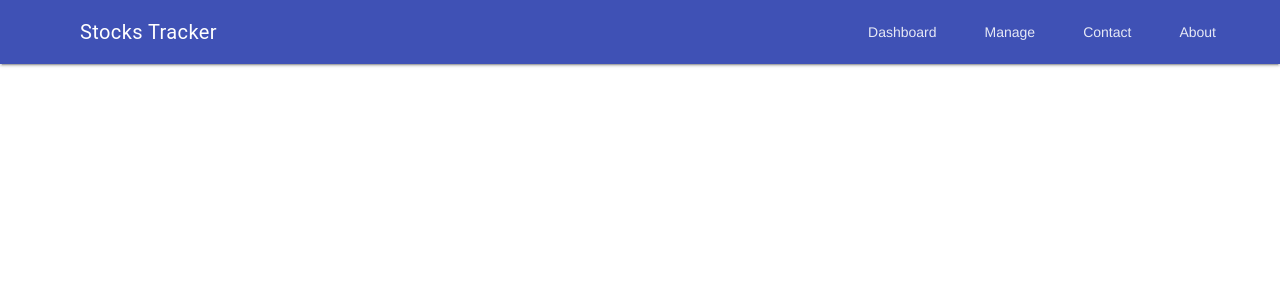
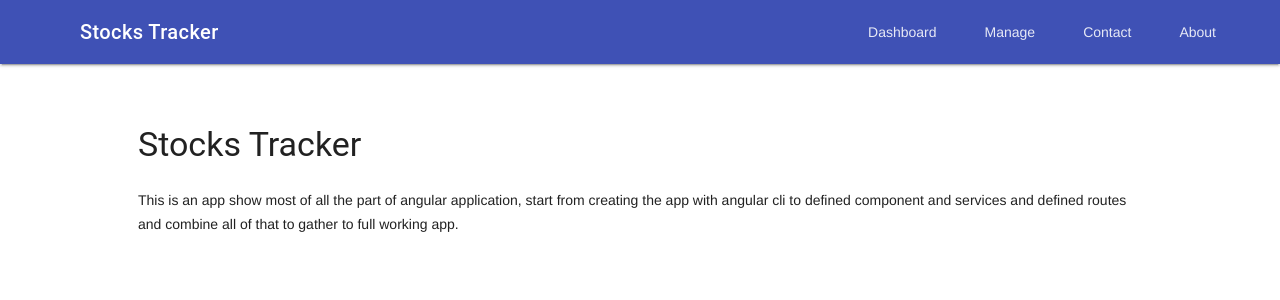
Before and after one commit to malbarmavi/stocks-tracker, an Angular app: page /About in a window 1280 px wide. Before the commit this address led to /. Shown: the top 300 px of the page. Built offline with nearby package versions, Linux system fonts and the light colour scheme.

Commit message:
Add about component

```diff
--- a/src/app/app.component.css
+++ b/src/app/app.component.css
@@ -4,3 +4,8 @@
   background: #283593;
   transition: all 0.2s ease-in-out;
 }
+
+.title{
+  text-decoration: none;
+  color: #fff;
+}
--- a/src/app/app.component.html
+++ b/src/app/app.component.html
@@ -1,13 +1,15 @@
 <div class="mdl-layout mdl-js-layout mdl-layout--fixed-header">
   <header class="mdl-layout__header">
     <div class="mdl-layout__header-row">
-      <span class="mdl-layout-title mdl-layout--large-screen-only">Stocks Tracker</span>
+      <span class="mdl-layout-title mdl-layout--large-screen-only">
+         <a class="title" [routerLink]="['/Dashboard']" >Stocks Tracker</a>
+      </span>
       <div class="mdl-layout-spacer"></div>
       <nav class="mdl-navigation ">
-        <a class="mdl-navigation__link" [routerLink]="['/Dashboard']" >Dashboard</a>
+        <a class="mdl-navigation__link" [routerLink]="['/Dashboard']">Dashboard</a>
         <a class="mdl-navigation__link" [routerLink]="['/Manage']">Manage</a>
         <a class="mdl-navigation__link" [routerLink]="['/Contact']">Contact</a>
-        <a class="mdl-navigation__link">About</a>
+        <a class="mdl-navigation__link" [routerLink]="['/About']">About</a>
       </nav>
     </div>
   </header>
@@ -16,7 +18,7 @@
       <div class="mdl-grid">
         <div class="mdl-cell mdl-cell--1-col"></div>
         <div class="mdl-cell mdl-cell--10-col">
-           <router-outlet></router-outlet>
+          <router-outlet></router-outlet>
         </div>
         <div class="mdl-cell mdl-cell--1-col"></div>
       </div>
--- /dev/null
+++ b/src/app/components/about/about.component.html
@@ -0,0 +1,7 @@
+<div>
+  <h3>Stocks Tracker</h3>
+  <p>
+    This is an app show most of all the part of angular application, start from creating the app with angular cli to
+    defined component and services and defined routes and combine all of that to gather to full working app.
+  </p>
+</div>
--- /dev/null
+++ b/src/app/components/about/about.component.ts
@@ -0,0 +1,15 @@
+import { Component, OnInit } from '@angular/core';
+
+@Component({
+  selector: 'app-about',
+  templateUrl: './about.component.html',
+  styleUrls: ['./about.component.css']
+})
+export class AboutComponent implements OnInit {
+
+  constructor() { }
+
+  ngOnInit() {
+  }
+
+}
```
Also changed, not shown: src/app/app.module.ts (+5 -2 lines), src/app/components/about/about.component.css (added), 1 other file (tests, documents, lock files or other folders).
